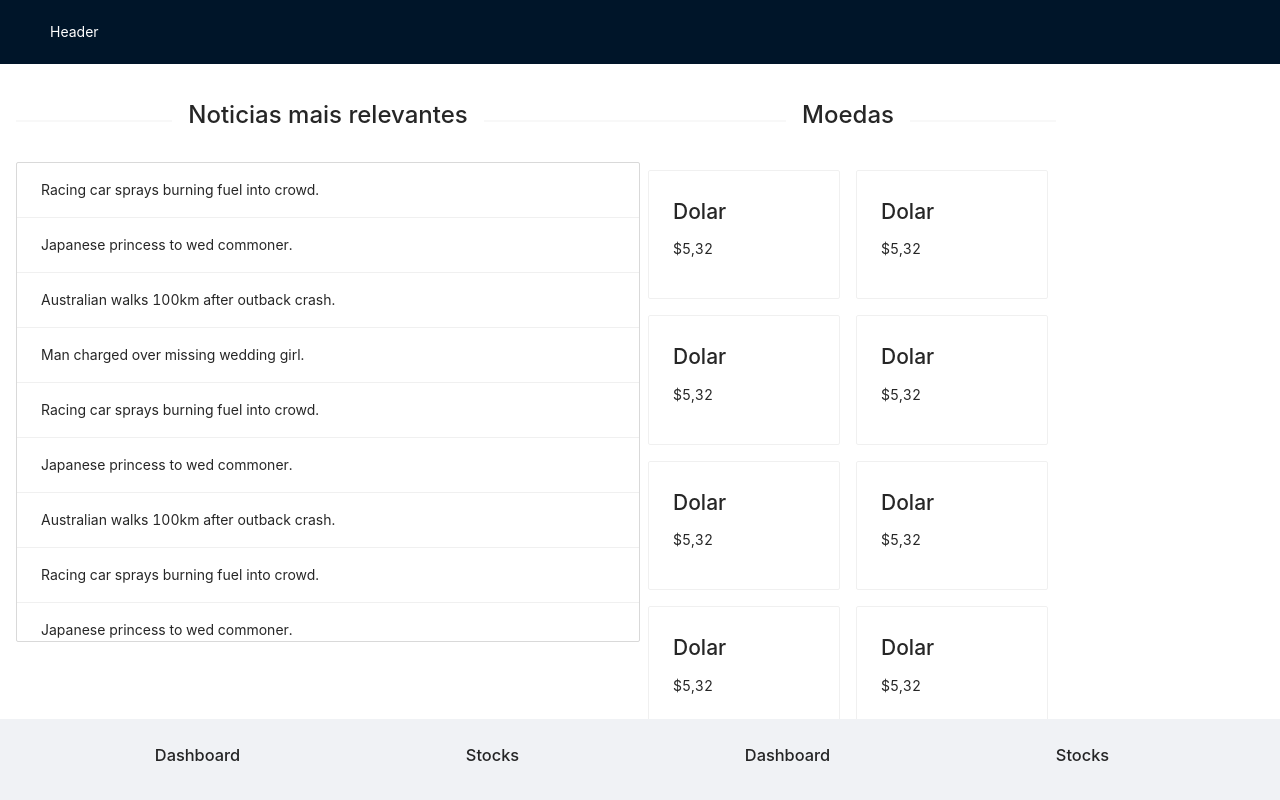
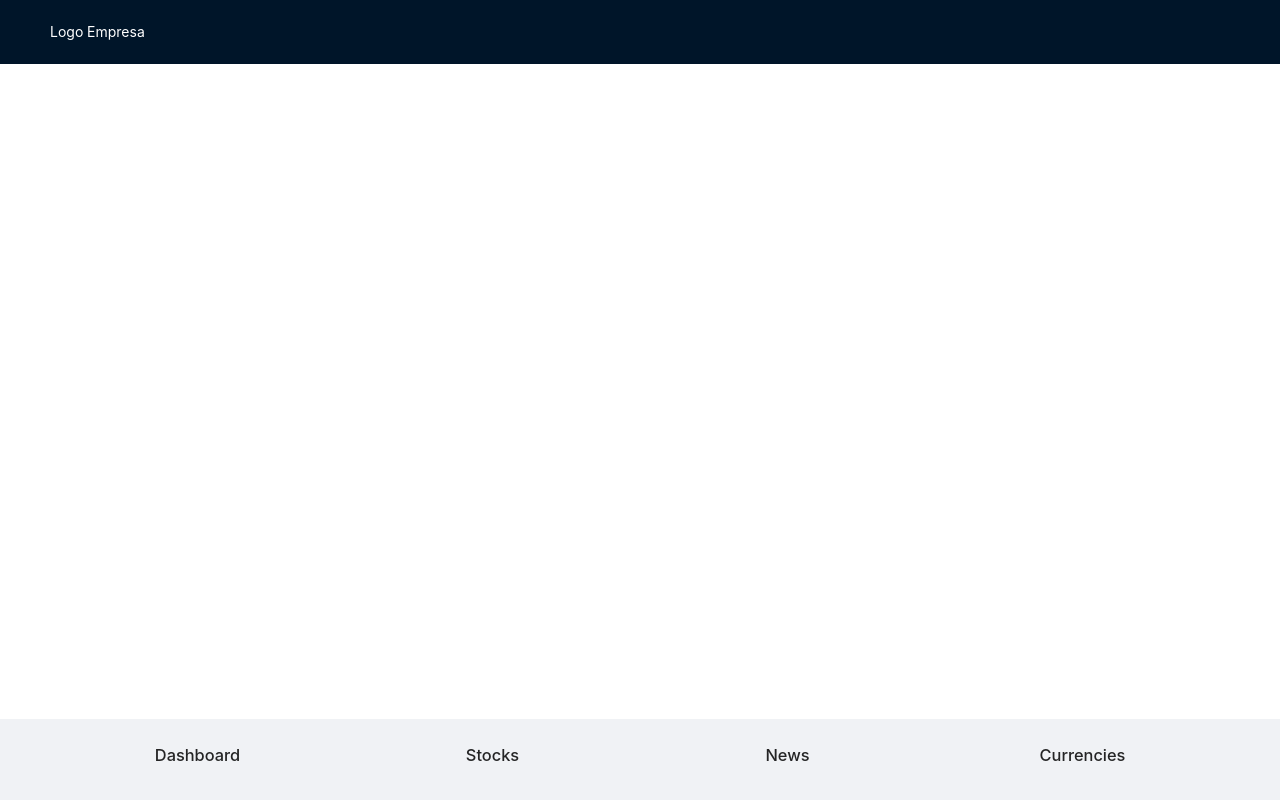
Before and after one commit to EsdrasXavier/financial-map, a React (Create React App) app in the folder frontend/: page /news in a window 1280 px wide. Built offline with nearby package versions, Linux system fonts and the light colour scheme.

Commit message:
Navbar
Criado referencia de paginas na NavBar.

```diff
--- a/frontend/src/App.js
+++ b/frontend/src/App.js
@@ -5,6 +5,8 @@ import './App.css';
 import Dashboard from './components/Dashboard/Dashboard';
 import Navbar from './components/Navbar/Navbar';
 import Stocks from './components/Stocks/Stocks';
+import News from './components/News/News';
+import Currencies from './components/Currencies/Currencies';
 
 const { Header, Footer, Content } = Layout;
 
@@ -12,10 +14,12 @@ const App = () => {
   return (
     <BrowserRouter>
       <Layout>
-        <Header>Header</Header>
+        <Header>Logo Empresa</Header>
         <Content>
           <Switch>
             <Route path="/stocks" component={Stocks} />
+            <Route path="/currencies" component={Currencies} />
+            <Route path="/news" component={News} />
             <Route path="/" component={Dashboard} />
           </Switch>
         </Content>
--- /dev/null
+++ b/frontend/src/components/Currencies/Currencies.jsx
@@ -0,0 +1,17 @@
+import React from 'react';
+import { Col, Row } from 'antd';
+
+const Currencies = () => {
+    return (
+      <Row>
+        <Col span={12}>
+
+        </Col>
+        <Col span={8}>
+
+        </Col>
+      </Row>
+    );
+  }
+
+  export default Currencies;
--- a/frontend/src/components/Dashboard/Currencies/Currencies.jsx
+++ b/frontend/src/components/Dashboard/Currencies/Currencies.jsx
@@ -31,6 +31,6 @@ const Currencies = () => {
       </Row>
     </div>
   );
-}
+ }
 
 export default Currencies;
--- a/frontend/src/components/Navbar/Navbar.jsx
+++ b/frontend/src/components/Navbar/Navbar.jsx
@@ -17,12 +17,12 @@ const Navbar = () => {
       </Col>
       <Col span={6} className="Nav__item">
         <h3>
-          <Link className="Nav__link" to="/">Dashboard</Link>
+          <Link className="Nav__link" to="/news">News</Link>
         </h3>
       </Col>
       <Col span={6} className="Nav__item">
         <h3>
-          <Link className="Nav__link" to="/stocks">Stocks</Link>
+          <Link className="Nav__link" to="/currencies">Currencies</Link>
         </h3>
       </Col>
     </Row>
--- /dev/null
+++ b/frontend/src/components/News/News.jsx
@@ -0,0 +1,17 @@
+import React from 'react';
+import { Col, Row } from 'antd';
+
+const News = () => {
+    return (
+      <Row>
+        <Col span={12}>
+
+        </Col>
+        <Col span={8}>
+
+        </Col>
+      </Row>
+    );
+  }
+
+  export default News;
```
